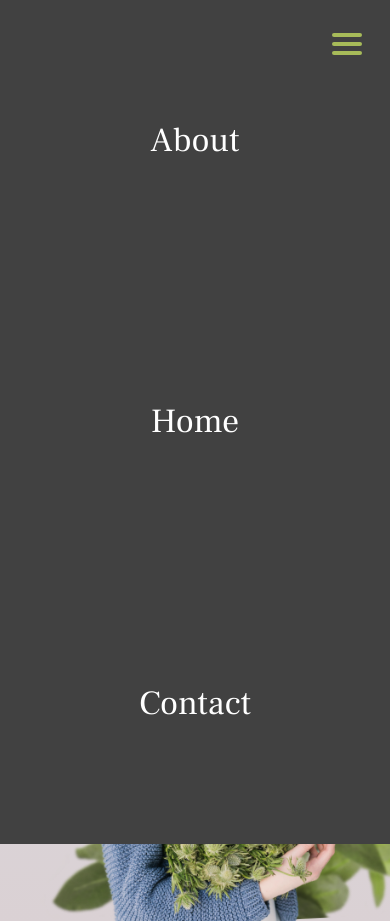
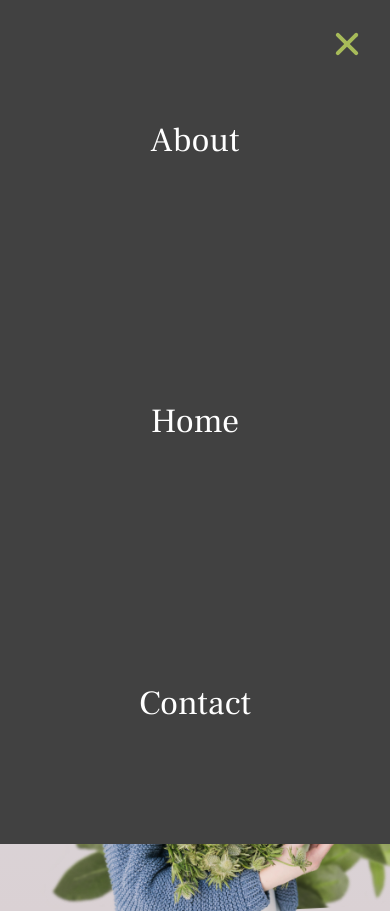
Before and after one commit to alejandroBarraza/Elena, a plain HTML site: page index.html in a window 390 px wide. Both pictures are taken after a click on the element 346 px from the left and 44 px from the top of the page. Drawn offline with Linux system fonts and the light colour scheme.

Commit message:
fix(cros animation navbar)

```diff
--- a/main.js
+++ b/main.js
@@ -2,17 +2,9 @@
 const buttonBurguer = document.querySelector(".burguer-container");
 const burguer = document.querySelector(".burguer");
 const navBurguer = document.querySelector(".nav-links");
-let menuOpen = false;
 
 //event listener
 buttonBurguer.addEventListener("click", () => {
-  if (!menuOpen) {
-    buttonBurguer.classList.add("open");
-    navBurguer.style.top = 0;
-    menuOpen = true;
-  } else {
-    buttonBurguer.classList.remove("open");
-    navBurguer.style.top = `100%`;
-    menuOpen = false;
-  }
+  navBurguer.classList.toggle("open");
+  burguer.classList.toggle("openCross");
 });
--- a/style.css
+++ b/style.css
@@ -181,9 +181,10 @@ nav {
 @media screen and (max-width: 1051px) {
   /* nav burguer section at mobile version*/
   .burguer-container {
+    position: relative;
     width: 4.8rem;
     height: 4.8rem;
-    /* border: 2px solid black; */
+    /* border: 2px solid greenyellow; */
     transition: all 0.3s ease-in-out;
     display: flex;
     justify-content: center;
@@ -196,6 +197,7 @@ nav {
     width: 3rem;
     background: var(--burger-color);
     border-radius: 8px;
+    /* transition: transform 0.5s ease-in-out; */
   }
 
   .burguer::before,
@@ -206,6 +208,7 @@ nav {
     width: 3rem;
     background-color: var(--burger-color);
     border-radius: 8px;
+    transition: all 0.5s ease;
   }
   .burguer::before {
     transform: translateY(-9px);
@@ -213,21 +216,36 @@ nav {
   .burguer::after {
     transform: translateY(9px);
   }
-
+  /* cross animation burguer */
+  .burguer.openCross {
+    /* transform: translateX(-30px); */
+    background: transparent;
+  }
+  .burguer.openCross::before {
+    transform: rotate(45deg);
+  }
+  .burguer.openCross::after {
+    transform: rotate(-45deg);
+  }
+  /* ------------- */
   .nav-links {
     position: fixed;
     background-color: var(--background-color);
-    top: 100%;
+    bottom: 100%;
     left: 0;
     height: 100%;
     width: 100%;
     flex-direction: column;
     align-items: center;
+    transition: bottom 0.8s ease-in-out;
   }
 
   .nav-links li a {
     color: white;
     font-size: var(--header3);
+  }
+  .nav-links.open {
+    bottom: 0;
   }
 
   /* hero section  */
@@ -235,7 +253,7 @@ nav {
     width: 100%;
   }
   .hero-introduction p {
-    padding: 2rem 3rem;
+    padding: 0rem 3rem 3rem 3rem;
     text-align: center;
   }
 }
```
